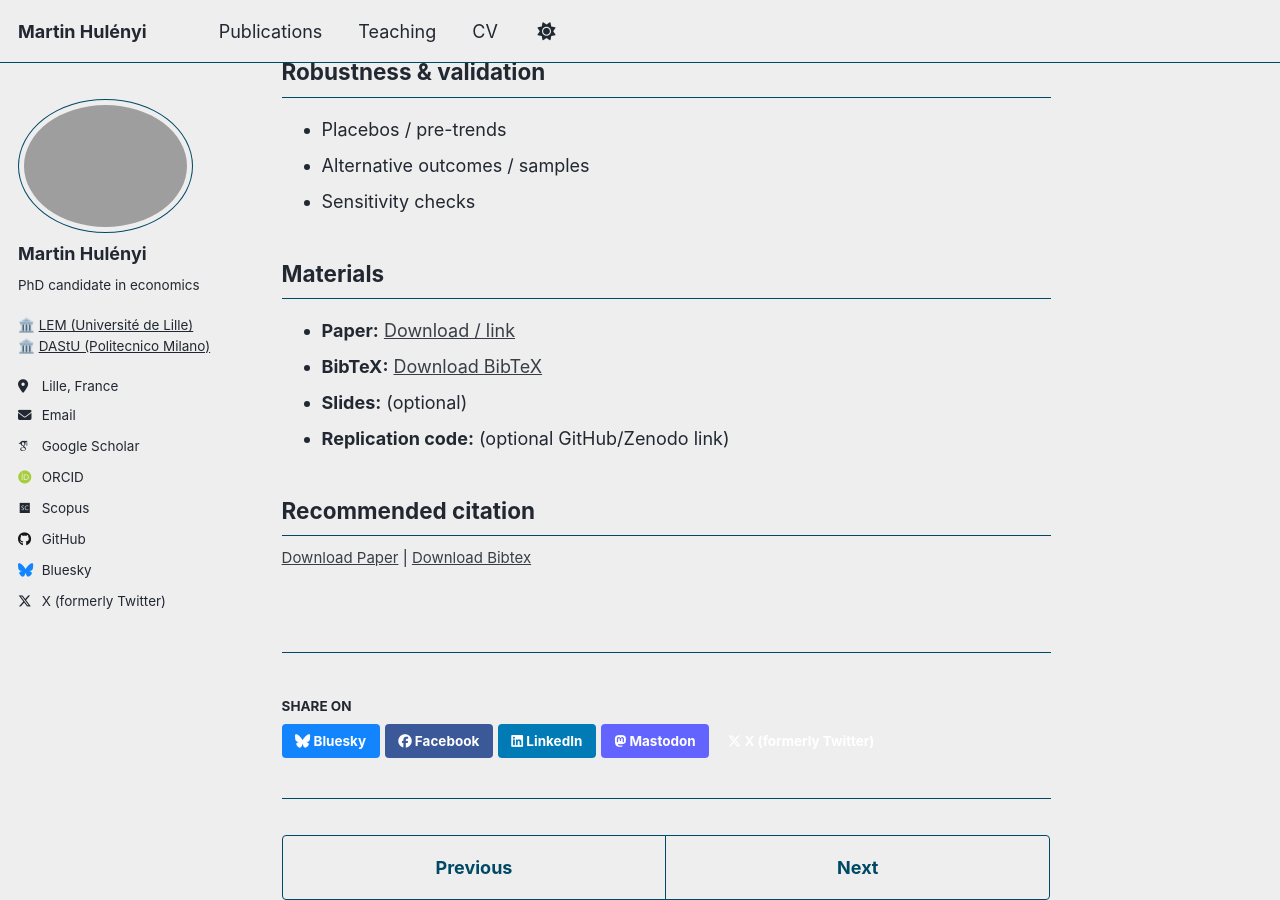
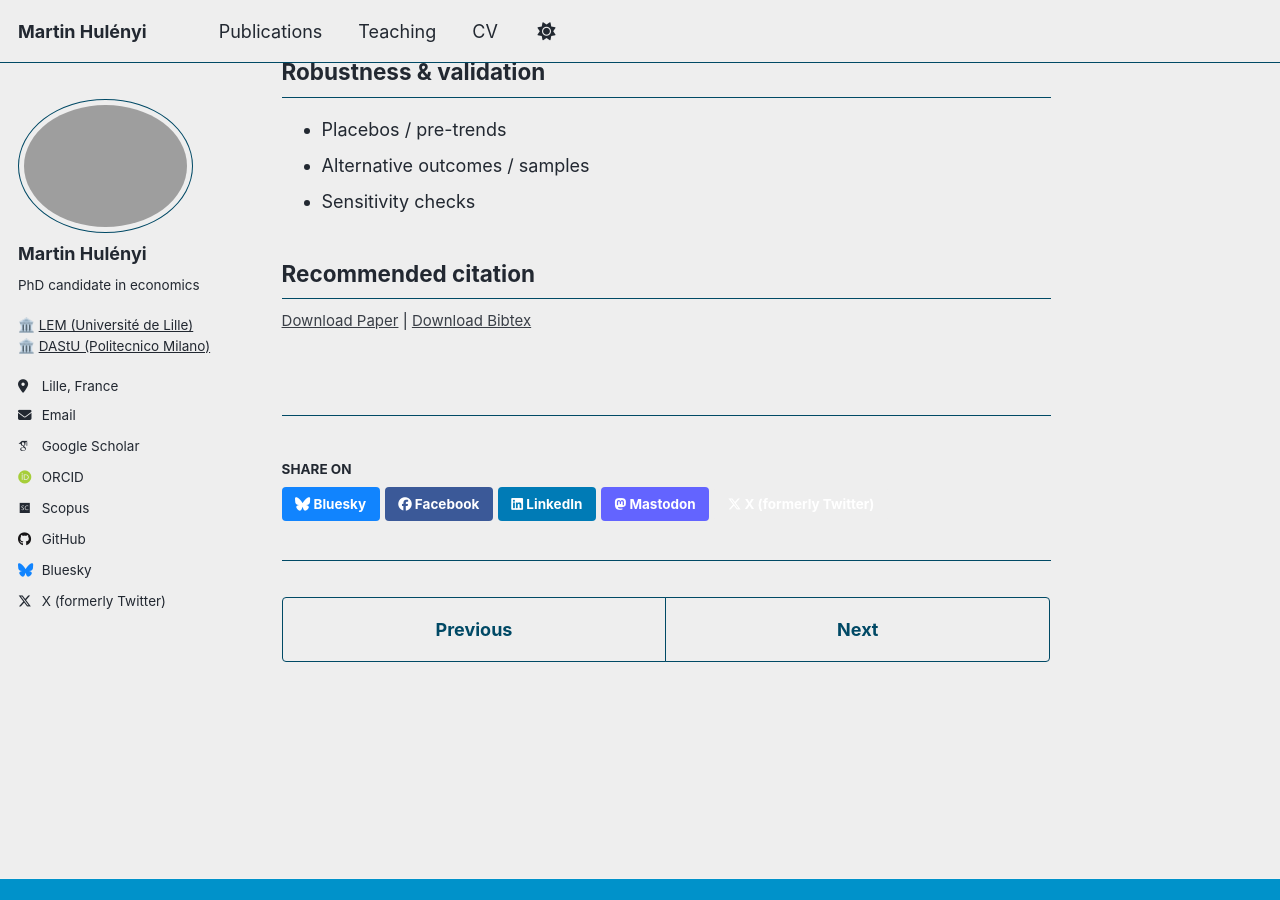
Before and after one commit to martinhulenyi/martinhulenyi.github.io, a Jekyll site: the page built from _publications/2009-10-01-paper-title-number-1.md, in a window 1280 px wide and 900 px high, scrolled down 1373 px. Built offline with Jekyll 4.4.1, drawn with Linux system fonts in a browser that asks for light colours; some web fonts are replaced; a script that is not in the unit is left out.

Commit message:
Update 2009-10-01-paper-title-number-1.md

```diff
--- a/_publications/2009-10-01-paper-title-number-1.md
+++ b/_publications/2009-10-01-paper-title-number-1.md
@@ -40,11 +40,6 @@ One paragraph on what the paper asks and why it matters.
 - Alternative outcomes / samples
 - Sensitivity checks
 
-## Materials
-- **Paper:** [Download / link]({{ page.paperurl }})
-- **BibTeX:** [Download BibTeX]({{ page.bibtexurl }})
-- **Slides:** (optional)
-- **Replication code:** (optional GitHub/Zenodo link)
 
 ## Recommended citation
 {{ page.citation }}
```
